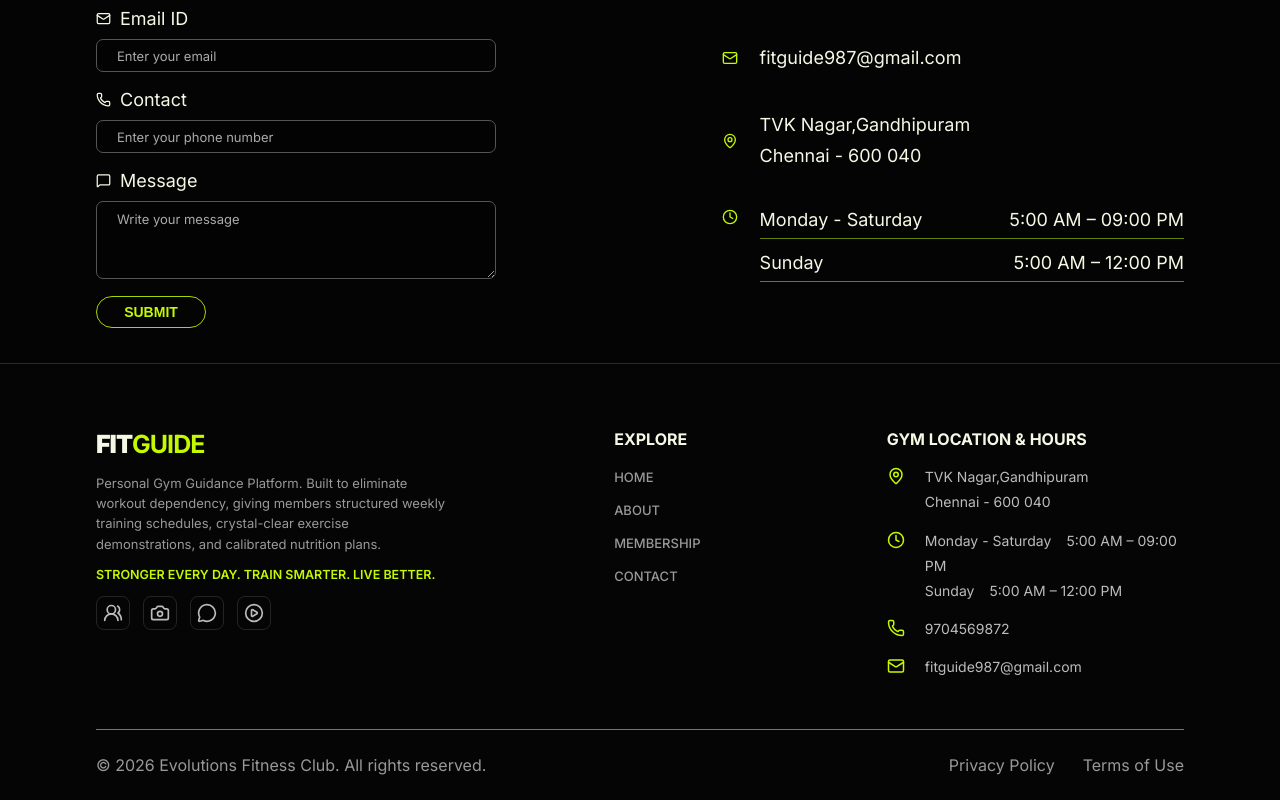
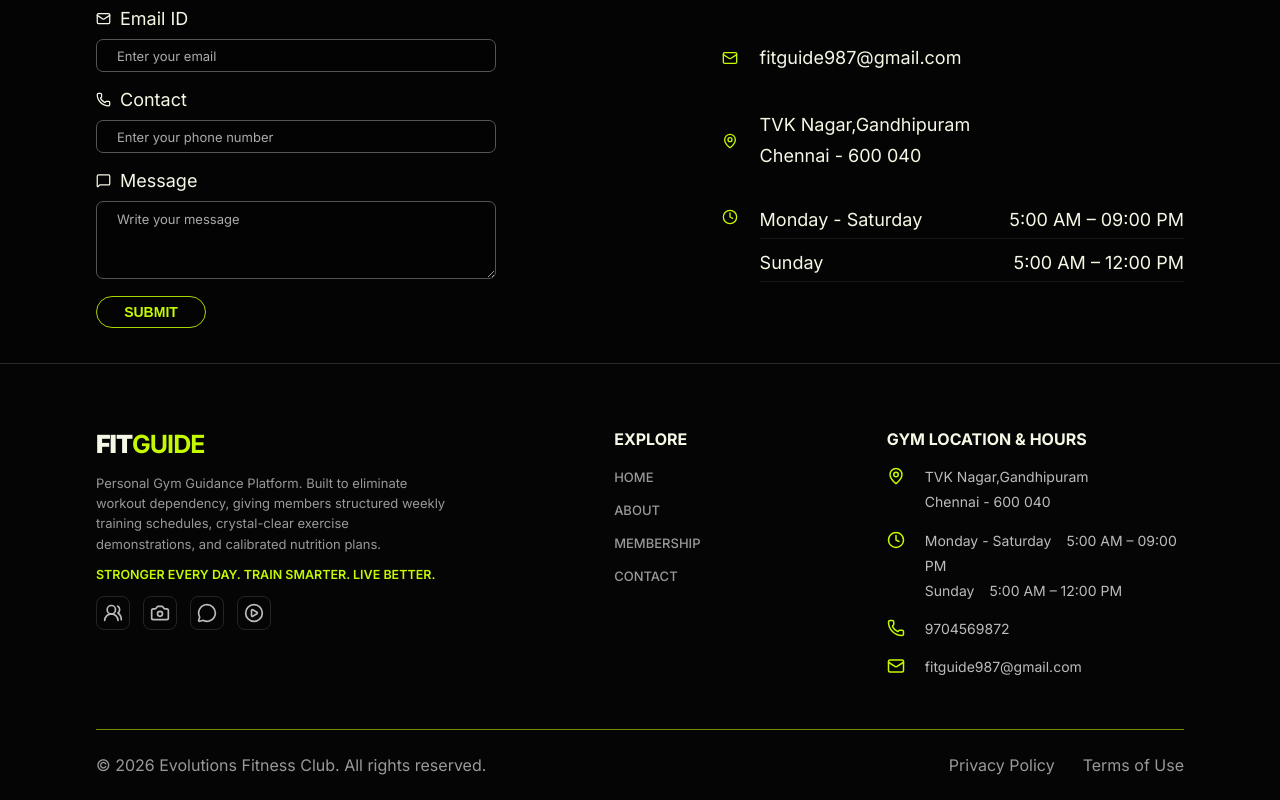
Before and after one commit to Gobi-04/gym, a React (Vite) app in the folder frontend/: page / in a window 1280 px wide. Shown: the part 3106-3906 px from the top of the page. Built offline with nearby package versions, Linux system fonts and the light colour scheme.

Commit message:
change the color for contact page

```diff
--- a/frontend/src/styles/Contact.css
+++ b/frontend/src/styles/Contact.css
@@ -177,7 +177,7 @@
   justify-content: space-between;
   gap: 12px;
   padding-bottom: 8px;
-  border-bottom: 1px solid rgba(197, 249, 0, 0.5);
+  border-bottom: 1px solid rgba(42, 43, 41, 0.5);
 }
 
 .opening-hours span {
```
